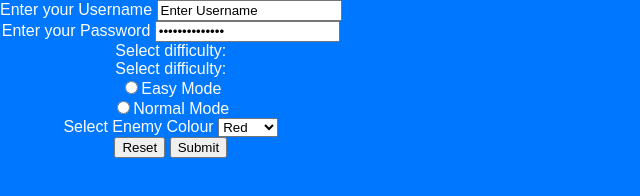
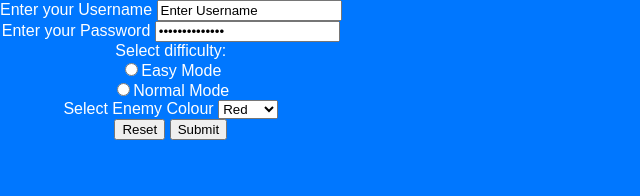
Before and after one commit to Leo-Chen-CM/Leo-Chen-CM.github.io, a website: page index.html in a window 1280 px wide. Shown: the whole page, without its empty margins (0-640 px from the left). Drawn offline with Linux system fonts and the light colour scheme.

Commit message:
Small adjustments

```diff
--- a/index.html
+++ b/index.html
@@ -52,12 +52,10 @@
 <label for ="password">Enter your Password</label>
 <input id ="password" type="password" name="password" value="Enter Password"><br>
 
-<label for="difficulty1">Select difficulty:<br></label>
-<label for="difficulty2">Select difficulty:<br></label>
+Select difficulty:<br>
+<input type="radio" name="difficulty" value="val1">Easy Mode<br>
 
-<input id="difficulty1" type="radio" name="difficulty" value="val1">Easy Mode<br>
-
-<input id="difficulty2" type="radio" name="difficulty" value="val2">Normal Mode<br>
+<input type="radio" name="difficulty" value="val2">Normal Mode<br>
 
 
 
```
